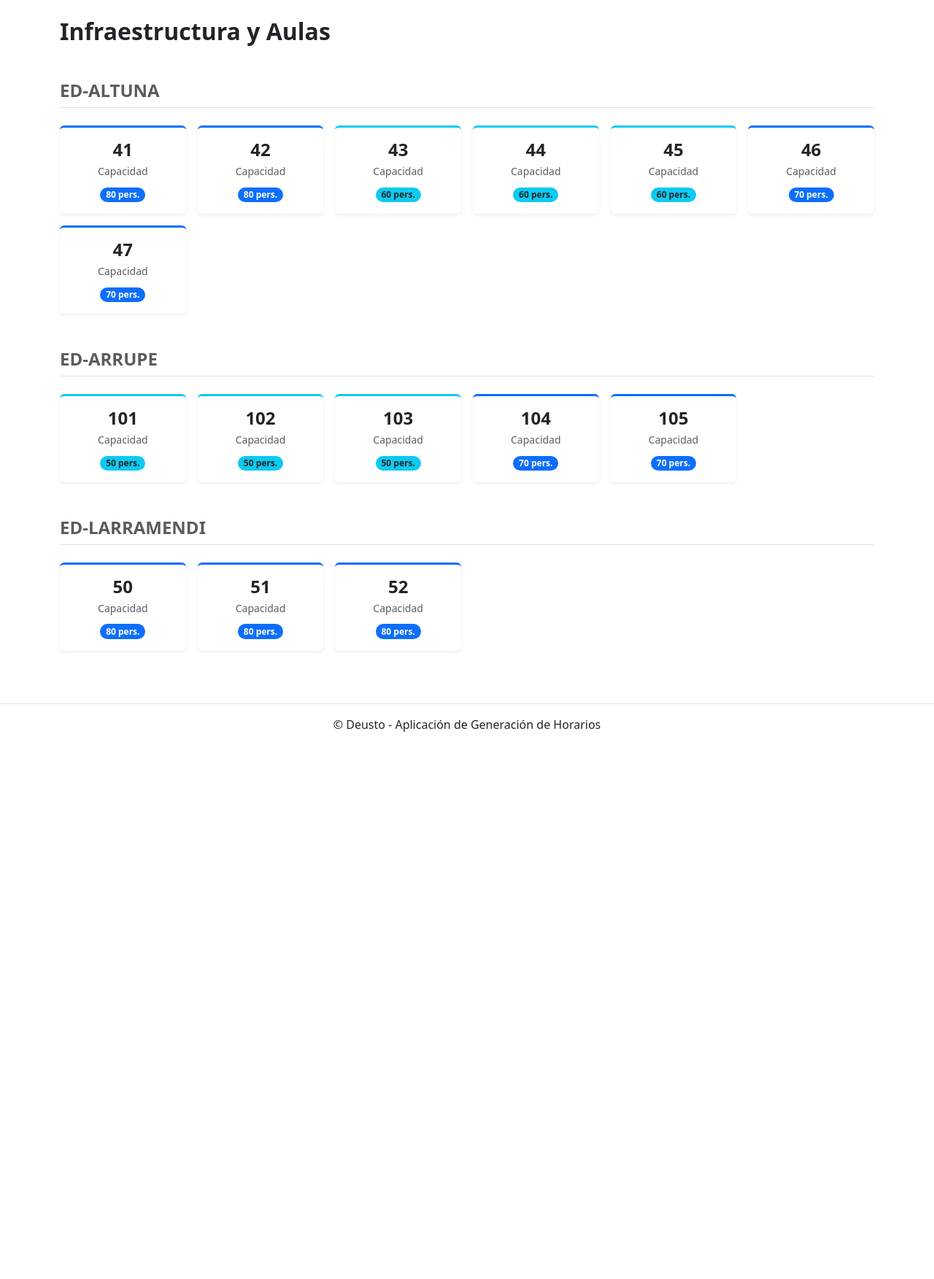
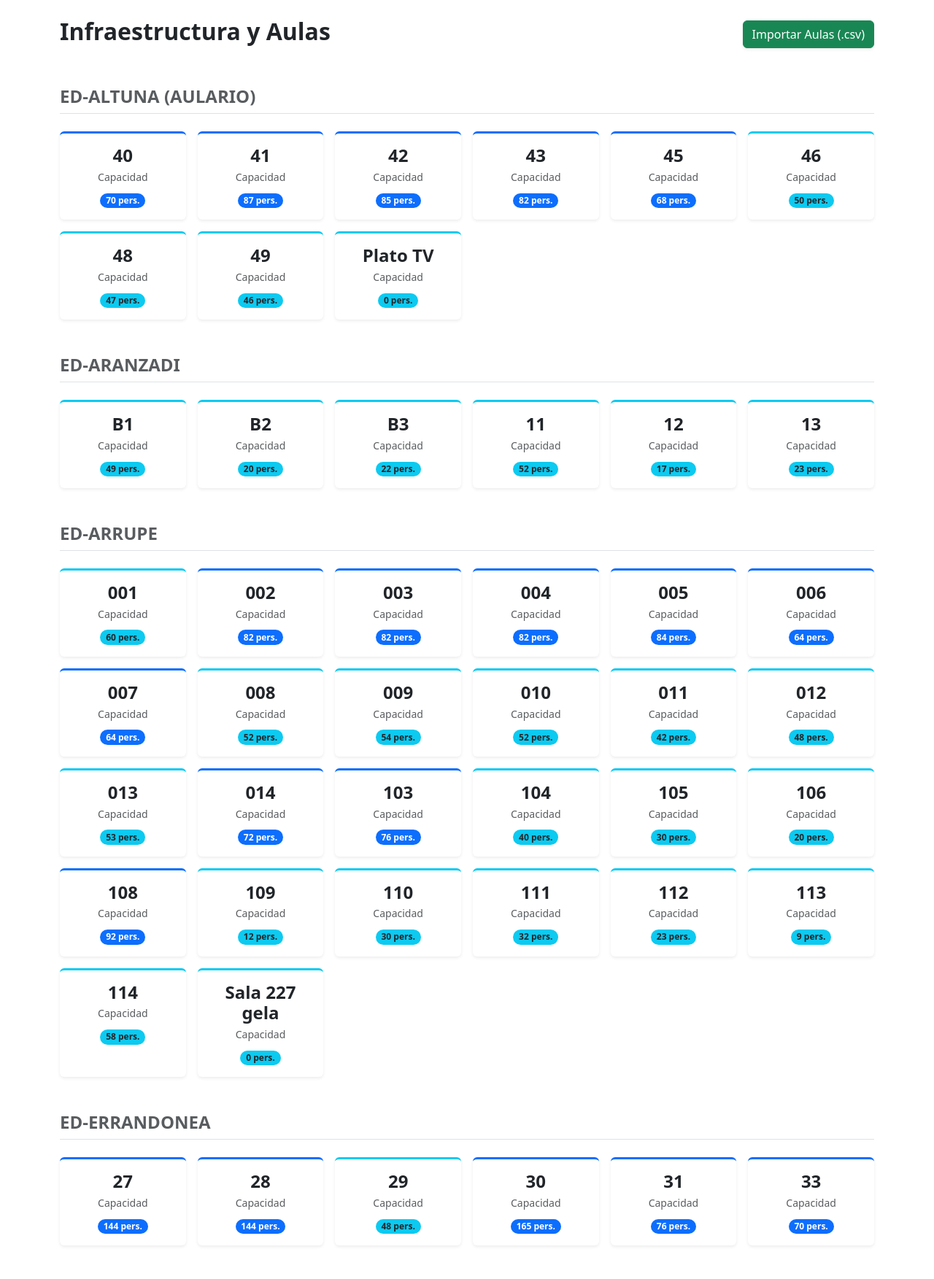
Before and after one commit to Gontzaa86/PFG-25-26, a Flask app: page /aulas in a window 1280 px wide. Shown: the part 56-1809 px from the top of the page at 73% size. Before the commit the page ends 1059 px from the top, so only its background shows below. Run offline with Flask 3, Linux system fonts and the light colour scheme.

Commit message:
Implementación importacion aulas

```diff
--- a/main.py
+++ b/main.py
@@ -54,8 +54,15 @@ def lista_profesores():
 def lista_aulas():
     data = cargar_datos()
     edificios = data.get('buildings', [])
-    aulas = data.get('rooms', [])
-    return render_template('aulas.html', edificios=edificios, aulas=aulas)
+    aulas_lista = data.get('rooms', [])
+
+    # Ordenar aulas por ID
+    aulas_ordenadas = sorted(aulas_lista, key=lambda x: (
+        int(''.join(filter(str.isdigit, x['id']))) if any(char.isdigit() for char in x['id']) else float('inf'),
+        x['id']
+    ))
+
+    return render_template('aulas.html', edificios=edificios, aulas=aulas_ordenadas)
 
 # Ruta de datos de grados y asignaturas por cuatrimestre
 @app.route('/grados')
@@ -285,6 +292,96 @@ def importar_profesores():
         print(f"Error: {e}")
         return jsonify({"error": f"Error al procesar el CSV: {str(e)}"}), 500
 
+# ==== Rutas de profesores ====
+@app.route('/api/aulas/importar', methods=['POST'])
+def importar_aulas():
+    if 'file' not in request.files:
+        return jsonify({"error": "No se subió ningún archivo"}), 400
+
+    file = request.files['file']
+    try:
+        # Leer contenido y normalizar saltos de línea
+        content = file.stream.read().decode("utf-8-sig").replace('\r\n', '\n').replace('\r', '\n')
+        stream = io.StringIO(content)
+
+        # Intentar detectar el separador manualmente si falla el sniffer
+        sample = content[:1024]
+        if ';' in sample:
+            delimiter = ';'
+        elif '\t' in sample:
+            delimiter = '\t'
+        else:
+            delimiter = ','
+
+        reader = csv.DictReader(stream, delimiter=delimiter)
+
+        nuevas_aulas = []
+        nombres_edificios = set()
+        aulas_procesadas = set() # Para evitar aulas duplicadas
+
+        for row in reader:
+            # Normalización extrema de claves: quitar espacios, acentos y pasar a mayúsculas
+            # Esto ayuda si la columna se llama "Aulas", "AULA " o "aula"
+            clean_row = {}
+            for k, v in row.items():
+                if k:
+                    key_norm = str(k).strip().upper()
+                    clean_row[key_norm] = str(v).strip() if v else ""
+
+            # Buscamos las columnas por nombre exacto o aproximado
+            aula_raw = clean_row.get('AULA')
+            edificio_raw = clean_row.get('EDIFICIO')
+            aforo_raw = clean_row.get('AFORO') or "0"
+
+            if not aula_raw or not edificio_raw:
+                print(f"Fila ignorada por falta de datos: {clean_row}") # Ver en consola de Flask
+                continue
+
+            nombre_edificio = f"Ed-{edificio_raw}"
+
+            # Si contiene "(" se queda solo con lo anterior
+            aula_id = aula_raw.split('(')[0].strip()
+
+            # Filtro de aulas duplicadas
+            if aula_id in aulas_procesadas:
+                print(f"Aula duplicada ignorada: {aula_id}")
+                continue
+
+            aulas_procesadas.add(aula_id)
+
+            try:
+                # Limpiar el aforo de posibles decimales o caracteres no numéricos
+                capacidad = int(float(aforo_raw.replace(',', '.')))
+            except:
+                capacidad = 0
+
+            nuevas_aulas.append({
+                "id": aula_id,
+                "building": nombre_edificio,
+                "capacity": capacidad
+            })
+            nombres_edificios.add(nombre_edificio)
+
+        if not nuevas_aulas:
+            # Imprimir las cabeceras detectadas para depurar si falla
+            print(f"Cabeceras detectadas: {reader.fieldnames}")
+            return jsonify({
+                "error": f"No se encontraron datos. Cabeceras detectadas: {reader.fieldnames}. Asegúrate de usar AULA, AFORO y EDIFICIO."
+            }), 400
+
+        # Sobrescribir datos en el JSON
+        data = cargar_datos()
+        data['rooms'] = nuevas_aulas
+        data['buildings'] = sorted(list(nombres_edificios))
+
+        guardar_datos(data)
+
+        return jsonify({"success": True, "count": len(nuevas_aulas)})
+
+    except Exception as e:
+        print(f"Error crítico: {e}")
+        return jsonify({"error": f"Error al procesar el CSV: {str(e)}"}), 500
+
 # ==== Rutas de restricciones ====
 @app.route('/api/config/restricciones')
 def obtener_restricciones():
--- /dev/null
+++ b/static/js/aulas.js
@@ -0,0 +1,59 @@
+let archivoAulasPendiente = null;
+const modalConfirmacionAulas = new bootstrap.Modal(document.getElementById('modalConfirmarImportarAulas'));
+
+function subirAulas(input)
+{
+    if (!input.files || !input.files[0]) return;
+
+    // Se guarda el archivo y se abre el modal en lugar de subirlo directamente
+    archivoAulasPendiente = input.files[0];
+    modalConfirmacionAulas.show();
+}
+
+document.getElementById('btnConfirmarSubidaAulas').addEventListener('click', async () => {
+    if (!archivoAulasPendiente) return;
+
+    const btn = document.getElementById('btnConfirmarSubidaAulas');
+    const originalText = btn.innerHTML;
+    btn.innerHTML = '<span class="spinner-border spinner-border-sm"></span> Procesando...';
+    btn.disabled = true;
+
+    const formData = new FormData();
+    formData.append('file', archivoAulasPendiente);
+
+    try
+    {
+        const res = await fetch('/api/aulas/importar', {
+            method: 'POST',
+            body: formData
+        });
+
+        const result = await res.json();
+
+        if (res.ok)
+        {
+            modalConfirmacionAulas.hide();
+            alert(`¡Éxito! Se han importado ${result.count} aulas correctamente.`);
+            window.location.reload();
+        }
+        else
+        {
+            alert("Error: " + result.error);
+            btn.disabled = false;
+            btn.innerHTML = originalText;
+        }
+    }
+    catch (error)
+    {
+        console.error('Error:', error);
+        alert("Error crítico al conectar con el servidor.");
+        btn.disabled = false;
+        btn.innerHTML = originalText;
+    }
+});
+
+// Limpiar el input si se cierra el modal para permitir seleccionar el mismo archivo otra vez
+document.getElementById('modalConfirmarImportarAulas').addEventListener('hidden.bs.modal', () => {
+    document.getElementById('csv-aulas').value = '';
+    archivoAulasPendiente = null;
+});
--- a/templates/aulas.html
+++ b/templates/aulas.html
@@ -2,8 +2,14 @@
 
 {% block content %}
 <div class="container">
-    <div class="mb-5">
+    <div class="d-flex justify-content-between align-items-center mb-5">
         <h2 class="fw-bold">Infraestructura y Aulas</h2>
+        <div class="d-flex gap-2">
+            <input type="file" id="csv-aulas" accept=".csv" style="display: none;" onchange="subirAulas(this)">
+            <button class="btn btn-success shadow-sm" onclick="document.getElementById('csv-aulas').click()">
+                <i class="bi bi-file-earmark-arrow-up"></i> Importar Aulas (.csv)
+            </button>
+        </div>
     </div>
 
     {% for edificio in edificios %}
@@ -30,4 +36,30 @@
     </div>
     {% endfor %}
 </div>
+
+<div class="modal fade" id="modalConfirmarImportarAulas" tabindex="-1" aria-hidden="true">
+    <div class="modal-dialog modal-dialog-centered">
+        <div class="modal-content">
+            <div class="modal-header bg-warning text-dark">
+                <h5 class="modal-title"><i class="bi bi-exclamation-triangle-fill me-2"></i>Atención: Importación de Infraestructura</h5>
+                <button type="button" class="btn-close" data-bs-dismiss="modal" aria-label="Close"></button>
+            </div>
+            <div class="modal-body">
+                <p>Estás a punto de importar una nueva lista de aulas y edificios desde un archivo CSV.</p>
+                <div class="alert alert-danger">
+                    <strong>¡Advertencia!</strong> Esta acción <b>sobreescribirá</b> todas las aulas y nombres de edificios actuales de forma irreversible.
+                </div>
+                <p>¿Deseas continuar?</p>
+            </div>
+            <div class="modal-footer">
+                <button type="button" class="btn btn-secondary" data-bs-dismiss="modal">Cancelar</button>
+                <button type="button" class="btn btn-danger" id="btnConfirmarSubidaAulas">Sí, sobreescribir datos</button>
+            </div>
+        </div>
+    </div>
+</div>
 {% endblock %}
+
+{% block scripts %}
+<script src="{{ url_for('static', filename='js/aulas.js') }}"></script>
+{% endblock %}
--- a/templates/profesores.html
+++ b/templates/profesores.html
@@ -6,7 +6,7 @@
         <h2 class="fw-bold">Gestión de Docentes</h2>
         <div class="d-flex gap-2">
             <input type="file" id="importarCSV" accept=".csv" style="display: none;" onchange="procesarImportacion(this)">
-            <button class="btn btn-outline-secondary shadow-sm" onclick="document.getElementById('importarCSV').click()">
+            <button class="btn btn-success shadow-sm" onclick="document.getElementById('importarCSV').click()">
                 <i class="bi bi-file-earmark-arrow-up"></i> Importar Docentes (.csv)
             </button>
             <button class="btn btn-primary shadow-sm" onclick="abrirModalCrear()">Nuevo Profesor</button>
```
Also changed, not shown: data/dataset_prueba2.json.
